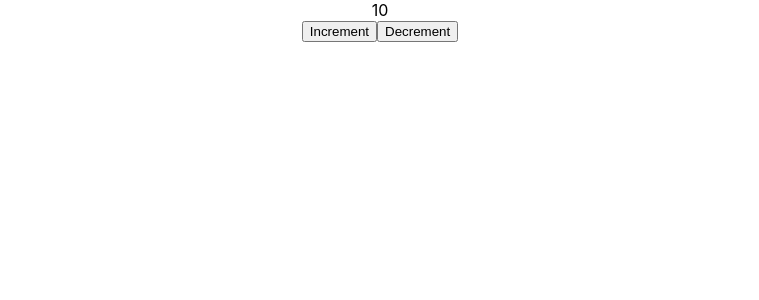
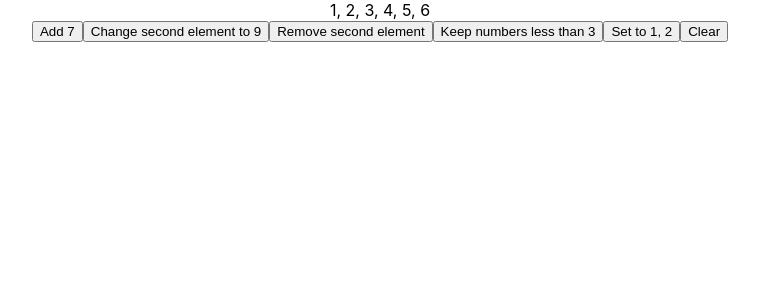
Before and after one commit to jarquafelmu/Custom-React-Hooks, a React (Create React App) app: page / in a window 1280 px wide. Shown: the top 300 px of the page, without its empty margins (260-1019 px from the left). Built offline with nearby package versions, Linux system fonts and the light colour scheme.

Commit message:
useArray

```diff
--- /dev/null
+++ b/src/5-useArray/ArrayComponent.tsx
@@ -0,0 +1,23 @@
+import React from "react";
+import useArray from "./useArray";
+
+// Dealing with arrays in react can be a pain. This hook makes it easy to deal with arrays in a functional way.
+
+export default function ArrayComponent() {
+  const { array, set, push, remove, filter, update, clear } = useArray([
+    1, 2, 3, 4, 5, 6,
+  ]);
+  return (
+    <div>
+      <div>{array.join(", ")}</div>
+      <button onClick={() => push(7)}>Add 7</button>
+      <button onClick={() => update(1, 9)}>Change second element to 9</button>
+      <button onClick={() => remove(1)}>Remove second element</button>
+      <button onClick={() => filter((n: number) => n < 3)}>
+        Keep numbers less than 3{" "}
+      </button>
+      <button onClick={() => set([1, 2])}>Set to 1, 2</button>
+      <button onClick={() => clear()}>Clear</button>
+    </div>
+  );
+}
--- /dev/null
+++ b/src/5-useArray/useArray.tsx
@@ -0,0 +1,67 @@
+import { useState } from "react";
+
+/**
+ * A custom React hook that provides utility functions for working with arrays.
+ * @param defaultValue The default value for the array.
+ * @returns An object containing the array, as well as functions for modifying it.
+ */
+export default function useArray(defaultValue: any[]) {
+  const [array, setArray] = useState(defaultValue);
+
+  /**
+   * Adds an element to the end of the array.
+   * @param element The element to add to the array.
+   */
+  function push(element: unknown) {
+    setArray((a) => [...a, element]);
+  }
+
+  /**
+   * Filters the elements of the array based on the provided callback function.
+   * @param callback A function that accepts up to three arguments. The filter method calls the callback function one time for each element in the array.
+   */
+  function filter(callback: any) {
+    setArray((a) => a.filter(callback));
+  }
+
+  /**
+   * Updates an element in the array at the specified index.
+   * @param {number} index - The index of the element to update.
+   * @param {unknown} newElement - The new element to replace the old one.
+   */
+  function update(index: number, newElement: unknown) {
+    setArray((a) => [
+      ...a.slice(0, index),
+      newElement,
+      ...a.slice(index + 1, a.length - 1),
+    ]);
+  }
+
+  /**
+   * Removes an element from the array at the specified index.
+   * @param index - The index of the element to remove.
+   */
+  function remove(index: number) {
+    setArray((a) => [
+      ...a.slice(0, index),
+      ...a.slice(index + 1, a.length - 1),
+    ]);
+  }
+
+  /**
+   * Clears the array.
+   */
+  function clear() {
+    setArray([]);
+  }
+
+  return {
+    array,
+    set: setArray,
+    push,
+    filter,
+    update,
+    remove,
+    clear,
+  };
+}
--- a/src/App.tsx
+++ b/src/App.tsx
@@ -3,6 +3,7 @@ import ToggleComponent from "./1-useToggle/ToggleComponent";
 import TimeoutComponent from "./2-useTimeout/TimeoutComponent";
 import DebounceComponent from "./3-useDebounce/DebounceComponent";
 import UpdateEffectComponent from "./4-useUpdate/UpdateEffectComponent";
+import ArrayComponent from "./5-useArray/ArrayComponent";
 
 function App() {
   return (
@@ -10,8 +11,8 @@ function App() {
       {/* <ToggleComponent /> */}
       {/* <TimeoutComponent /> */}
       {/* <DebounceComponent /> */}
-      <UpdateEffectComponent />
-      {/* <ArrayComponent /> */}
+      {/* <UpdateEffectComponent /> */}
+      <ArrayComponent />
     </div>
   );
 }
```
